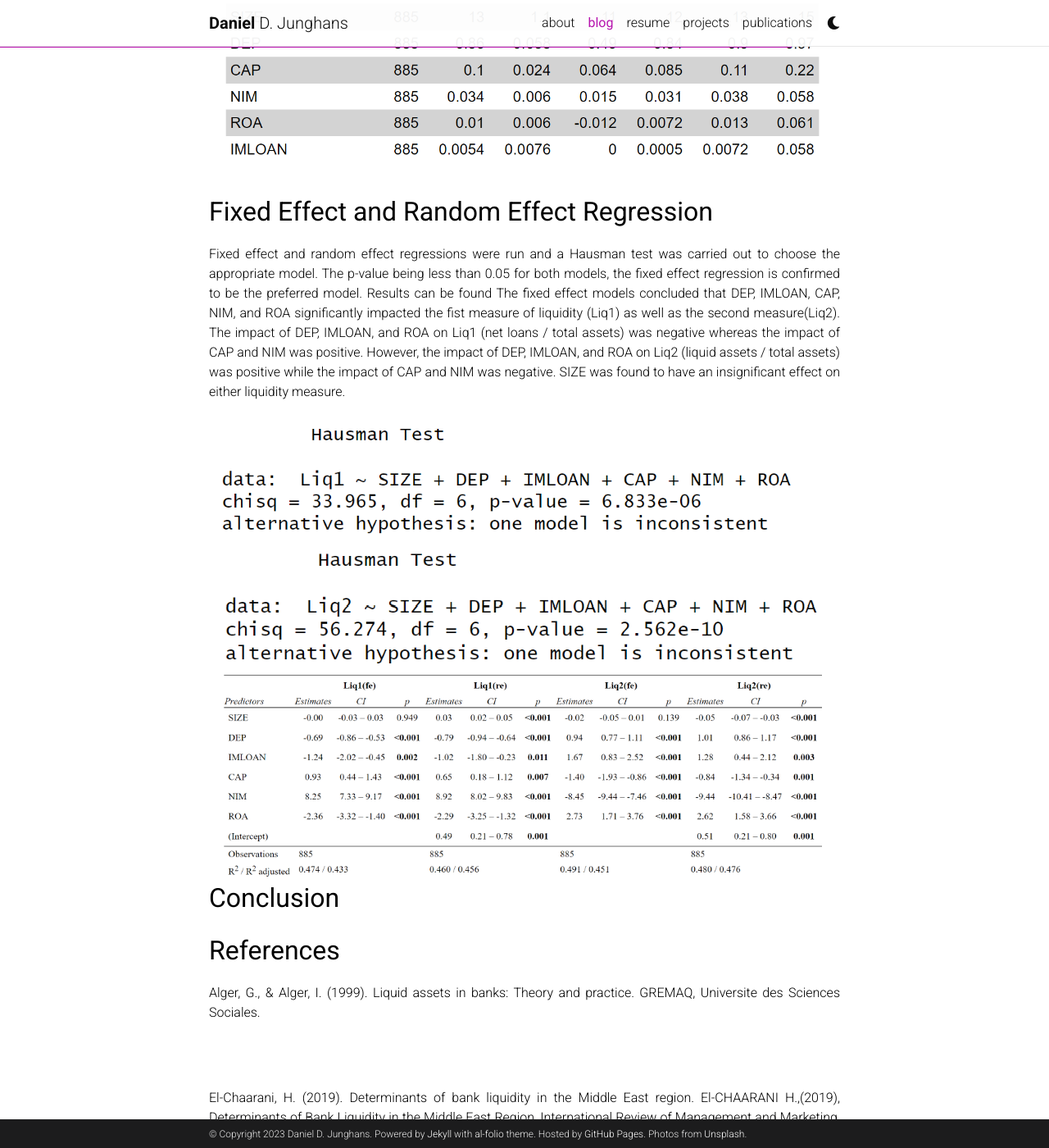
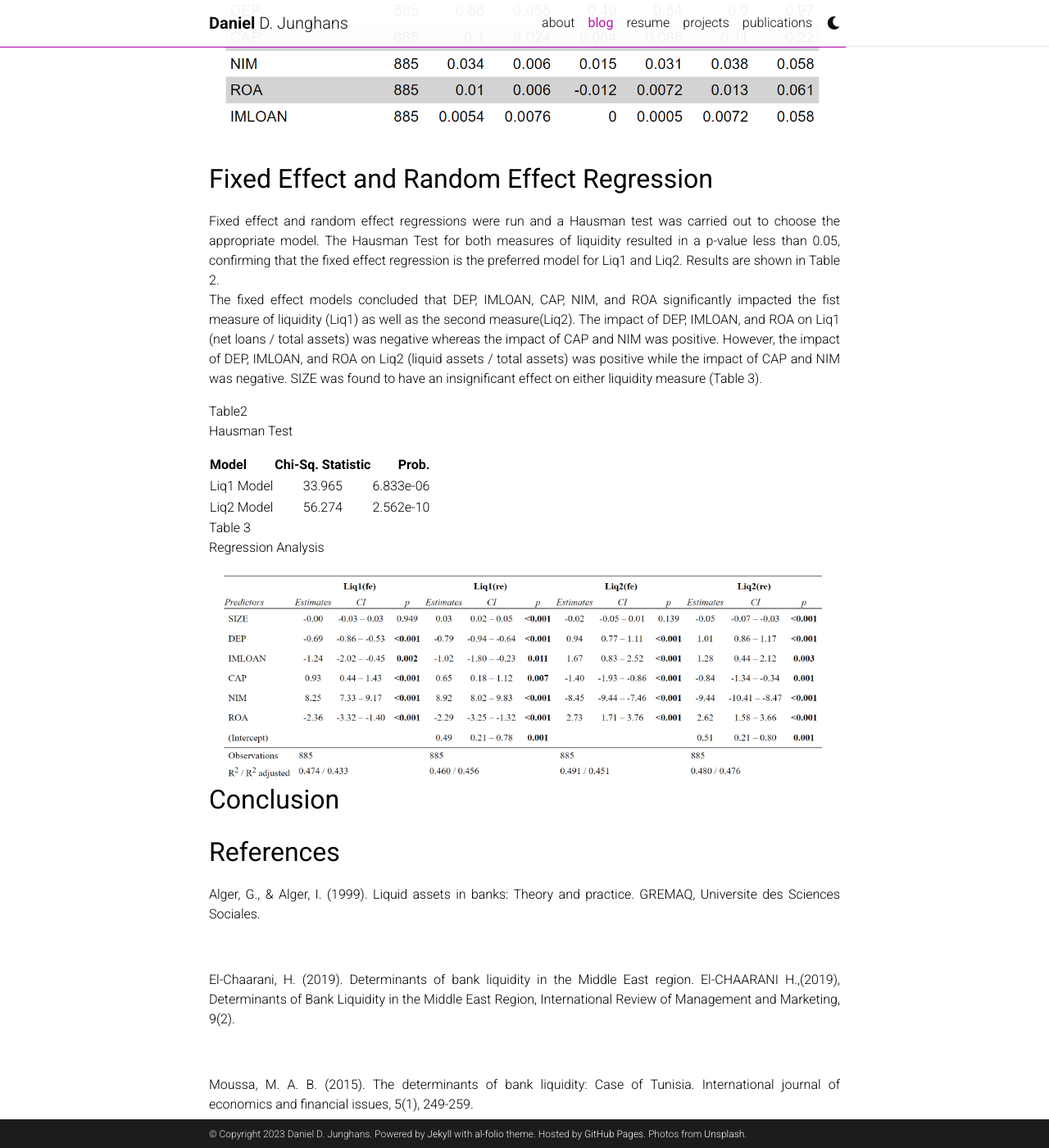
Before and after one commit to DanielJunghans/danieljunghans.github.io, a Jekyll site: the page built from _posts/2023-10-15-Liquidity.md, in a window 1280 px wide and 1400 px high, scrolled down 3114 px. Shown: the whole window at 82% size. Built offline with Jekyll 4.4.1, drawn with Linux system fonts in a browser that asks for light colours; comment, search, counter and statistics services are not loaded; a style sheet for code colours, icons or effects is not loaded; some of the changed text lies outside the part shown.

Commit message:
fixing tables

```diff
--- a/_posts/2023-10-15-Liquidity.md
+++ b/_posts/2023-10-15-Liquidity.md
@@ -54,13 +54,11 @@ The dependent variable in this article will be liquidity which will be measured
 <li><p align="justify">Deposits (DEP).  Deposits (DEP) have been calculated as total deposits over total assets.  Sing et al. (2016) stated that the level of deposits has a positive effect on liquidity.  Deposits are the major source of funds for banks and these institutions must maintain adequate levels of liquidity to meet customer demand. </p></li>
 <li><p align="justify">Capital Adequacy (CAP).  The tier 1 leverage ratio is the proxy of capital adequacy in this article. Sing et al. (2016) and Alger et al. (1999) found that capital adequacy had a positive influence on liquidity as a whole.  Alger et al. (1999) suggests that banks invest more in liquid assets as a precaution when more capital is at stake. </p></li>
 <li><p align="justify">Interest Margin (NIM).  Net interest margin is the measure of interest income less interest expenses over average earning assets.  According to finance theory, interest margin should be negatively correlated with liquidity.  Vodová (2013) found that liquidity is negatively affected by interest margin.  An increase in interest margin incentivises banks to focus more on lending activities resulting in a decline in liquid assets. </p></li>
-<li><p align="justify">Asset Quality (IMLOAN).  Total nonaccrual loans over total loans is the proxy of asset quality in this article.  Munteanu (2012) stated that the level impaired loans has a significant effect on liquidity.  A higher level of nonaccrual loans may lead to banks being more eager to increase lending activity to make up for losses thus decreasing the level of liquid assets. </p></li>
+<li><p align="justify">Asset Quality (IMLOAN).  Total nonaccrual loans over total loans is the proxy of asset quality in this article.  Munteanu (2012) stated that the level impaired loans has a significant effect on liquidity.  A higher level of nonaccrual loans may lead to banks increasing lending activity to make up for losses thus decreasing the level of liquid assets. </p></li>
 
 </ul>
 
 
-
-<br />
 
 <p style="text-align: left;"><font size="+3"><b>Model Specification</b></font></p>
 
@@ -97,17 +95,24 @@ Descriptive Statistics (Sample 12/31/2019 - 0630/2023)
 <p style="text-align: left;"><font size="+3"><b>Fixed Effect and Random Effect Regression</b></font></p>
 
 <p align="justify">
-Fixed effect and random effect regressions were run and a Hausman test was carried out to choose the appropriate model.  The p-value being less than 0.05 for both models, the fixed effect regression is confirmed to be the preferred model.  Results can be found
-The fixed effect models concluded that DEP, IMLOAN, CAP, NIM, and ROA significantly impacted the fist measure of liquidity (Liq1) as well as the second measure(Liq2).  The impact of DEP, IMLOAN, and ROA on Liq1 (net loans / total assets) was negative whereas the impact of CAP and NIM was positive.  However, the impact of DEP, IMLOAN, and ROA on Liq2 (liquid assets / total assets) was positive while the impact of CAP and NIM was negative.  SIZE was found to have an insignificant effect on either liquidity measure.
+Fixed effect and random effect regressions were run and a Hausman test was carried out to choose the appropriate model.  The Hausman Test for both measures of liquidity resulted in a p-value less than 0.05, confirming that the fixed effect regression is the preferred model for Liq1 and Liq2.  Results are shown in Table 2.
+<br />
+
+The fixed effect models concluded that DEP, IMLOAN, CAP, NIM, and ROA significantly impacted the fist measure of liquidity (Liq1) as well as the second measure(Liq2).  The impact of DEP, IMLOAN, and ROA on Liq1 (net loans / total assets) was negative whereas the impact of CAP and NIM was positive.  However, the impact of DEP, IMLOAN, and ROA on Liq2 (liquid assets / total assets) was positive while the impact of CAP and NIM was negative.  SIZE was found to have an insignificant effect on either liquidity measure (Table 3).
 </p>
 
-<div class="img">
-    <img class="col three" src="{{ site.baseurl }}/assets/img/hausman1.png">
-</div>
+Table2
+<br />
+Hausman Test
 
-<div class="img">
-    <img class="col three" src="{{ site.baseurl }}/assets/img/hausman2.png">
-</div>
+| Model | Chi-Sq. Statistic | Prob. |
+| :----------- | :------------: | ------------: |
+| Liq1 Model      | 33.965      | 6.833e-06     |
+| Liq2 Model      | 56.274      | 2.562e-10     |
+
+Table 3
+<br />
+Regression Analysis
 
 <div class="img">
     <img class="col three" src="{{ site.baseurl }}/assets/img/regressionresults.png">
@@ -122,31 +127,25 @@ The fixed effect models concluded that DEP, IMLOAN, CAP, NIM, and ROA significan
 Alger, G., & Alger, I. (1999). Liquid assets in banks: Theory and practice. GREMAQ, Universite des Sciences Sociales.
 </p>
 <br />
-<br />
 <p align="justify">
 El-Chaarani, H. (2019). Determinants of bank liquidity in the Middle East region. El-CHAARANI H.,(2019), Determinants of Bank Liquidity in the Middle East Region, International Review of Management and Marketing, 9(2).
 </p>
-<br />
 <br />
 <p align="justify">
 Moussa, M. A. B. (2015). The determinants of bank liquidity: Case of Tunisia. International journal of economics and financial issues, 5(1), 249-259.
 </p>
 <br />
-<br />
 <p align="justify">
 Munteanu, I. (2012). Bank liquidity and its determinants in Romania. Procedia Economics and Finance, 3, 993-998.
 </p>
-<br />
 <br />
 <p align="justify">
 Singh, A., & Sharma, A. K. (2016). An empirical analysis of macroeconomic and bank-specific factors affecting liquidity of Indian banks. Future Business Journal, 2(1), 40-53.
 </p>
 <br />
-<br />
 <p align="justify">
-Vodova, P. (2011). Liquidity of Czech commercial banks and its determinants. International Journal of mathematical models and methods in applied sciences, 5(6), 1060-1067.
+Vodová, P. (2011). Liquidity of Czech commercial banks and its determinants. International Journal of mathematical models and methods in applied sciences, 5(6), 1060-1067.
 </p>
-<br />
 <br />
 <p align="justify">
 Vodová, P. (2013). Determinants of commercial bank liquidity in Hungary. Finansowy Kwartalnik Internetowy e-Finanse, 9(3), 64-71.
```
